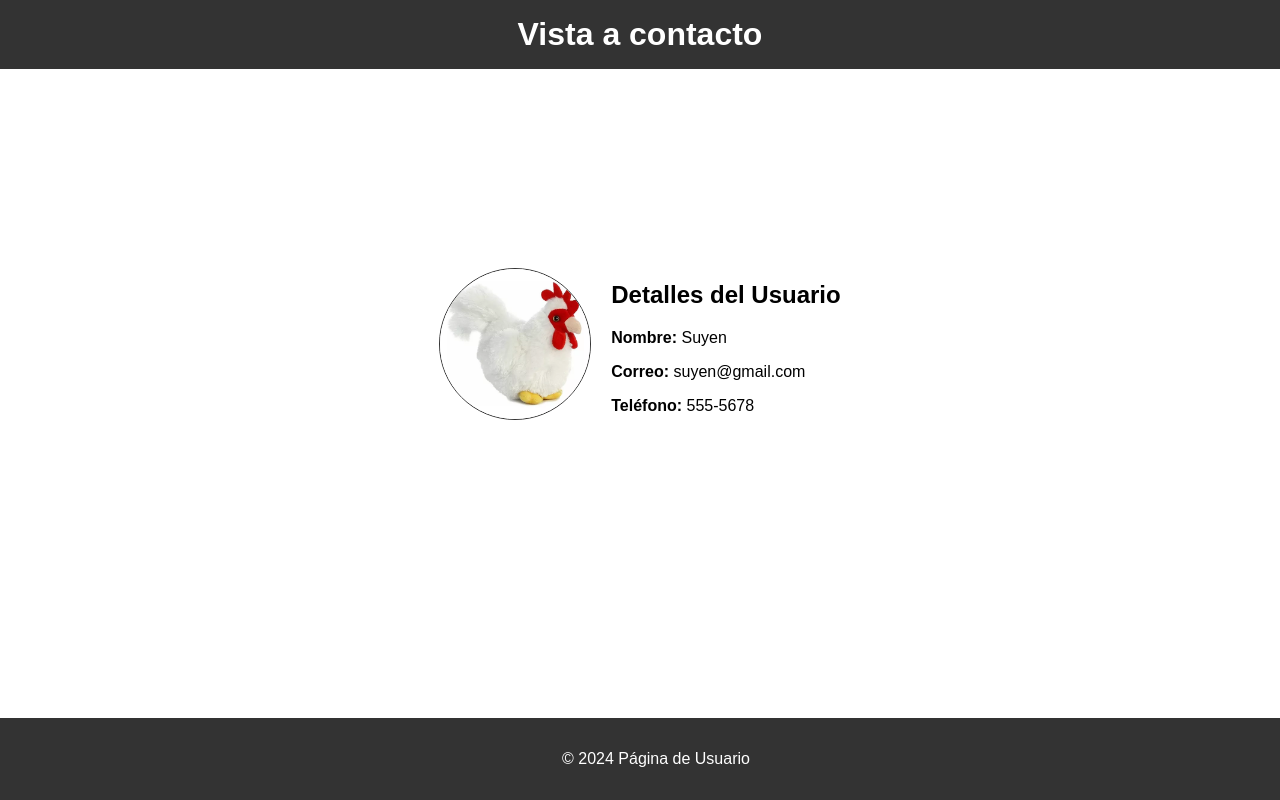
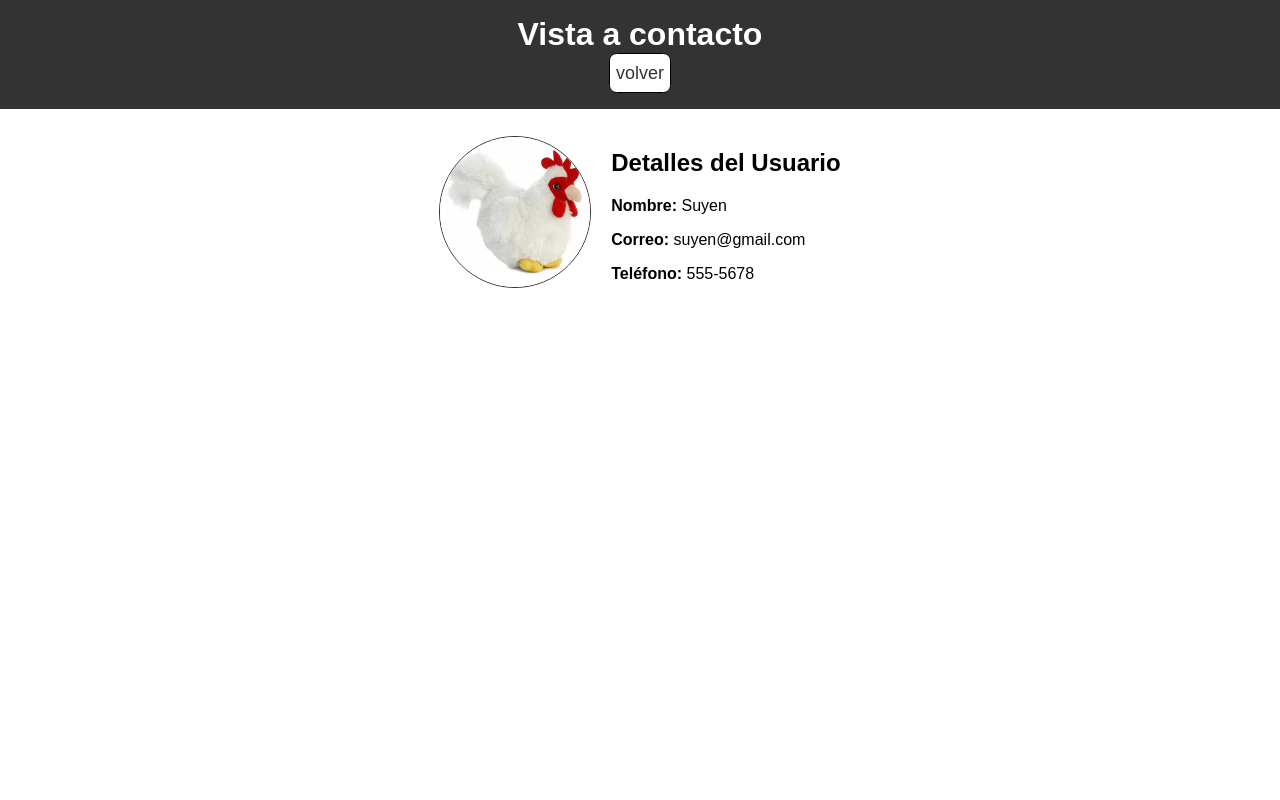
Before and after one commit to lmaquin2019274/control_academico, a plain HTML site: page vista_suyen.html in a window 1280 px wide. Drawn offline with Linux system fonts and the light colour scheme.

Commit message:
ya se une todo los html

```diff
--- a/assets/style_user.css
+++ b/assets/style_user.css
@@ -3,37 +3,32 @@ body {
     margin: 0;
     padding: 0;
 }
-
 header {
     background-color: #333;
     color: #fff;
     text-align: center;
     padding: 1em;
 }
-
 header h1 {
     margin: 0;
 }
-
 .container {
     display: flex;
     justify-content: center;
     align-items: center;
     margin: 20px;
 }
-
 .image img {
     width: 150px;
     height: 150px;
     border-radius: 50%;
+    border: 1px solid #333;
     object-fit: cover;
     margin-right: 20px;
 }
-
 .detalles {
     max-width: 400px;
 }
-
 footer {
     background-color: #333;
     color: #fff;
@@ -43,3 +38,19 @@ footer {
     bottom: 0;
     width: 100%;
 }
+a{
+    text-decoration: none;
+    color: #333;
+    height: 40px;
+}
+.btn{
+    background-color: white;
+    font-size: large;
+    border: 1px solid black;
+    border-radius: 7.5px;
+    height: 40px;
+}
+.btn:hover{
+    background-color: rgb(218, 218, 218);
+    cursor: pointer;
+}
--- a/assets/styles.css
+++ b/assets/styles.css
@@ -15,6 +15,7 @@ header h1 {
 a{
     text-decoration: none;
     color: #333;
+    height: 40px;
 }
 .container {
     display: flex;
--- a/assets/styles_vc.css
+++ /dev/null
@@ -1,46 +0,0 @@
-body {
-    font-family: Arial, sans-serif;
-    margin: 0;
-    padding: 0;
-}
-
-header {
-    background-color: #333;
-    color: #fff;
-    text-align: center;
-    padding: 1em;
-}
-
-header h1 {
-    margin: 0;
-}
-
-.container {
-    display: flex;
-    justify-content: center;
-    align-items: center;
-    margin: 15%;
-}
-
-.image img {
-    width: 150px;
-    height: 150px;
-    border: 1px solid #333;
-    border-radius: 50%;
-    object-fit: cover;
-    margin-right: 20px;
-}
-
-.detalles {
-    max-width: 400px;
-}
-
-footer {
-    background-color: #333;
-    color: #fff;
-    text-align: center;
-    padding: 1em;
-    position: fixed;
-    bottom: 0;
-    width: 100%;
-}
--- a/vista_suyen.html
+++ b/vista_suyen.html
@@ -4,11 +4,12 @@
     <meta charset="UTF-8">
     <meta name="viewport" content="width=device-width, initial-scale=1.0">
     <title>Página de Usuario</title>
-    <link rel="stylesheet" href="./assets/styles_vc.css">
+    <link rel="stylesheet" href="./assets/style_user.css">
 </head>
 <body>
     <header>
         <h1>Vista a contacto</h1>
+        <button class="btn"><a href="contactos.html">volver</a></button>
     </header>
 
     <section class="container">
@@ -22,9 +23,5 @@
             <p><strong>Teléfono:</strong> 555-5678</p>
         </div>
     </section>
-
-    <footer>
-        <p>&copy; 2024 Página de Usuario</p>
-    </footer>
 </body>
 </html>
```
Also changed, not shown: contactos.html (+7 -0 lines), favoritos.html (+1 -1 lines), nuevo_contacto.html (+0 -20 lines), user.html (+1 -0 lines), vista_braulio.html (+2 -5 lines), vista_maquin.html (+2 -5 lines), vista_marro.html (+2 -5 lines), vista_vaquin.html (+2 -5 lines), 1 other file.
